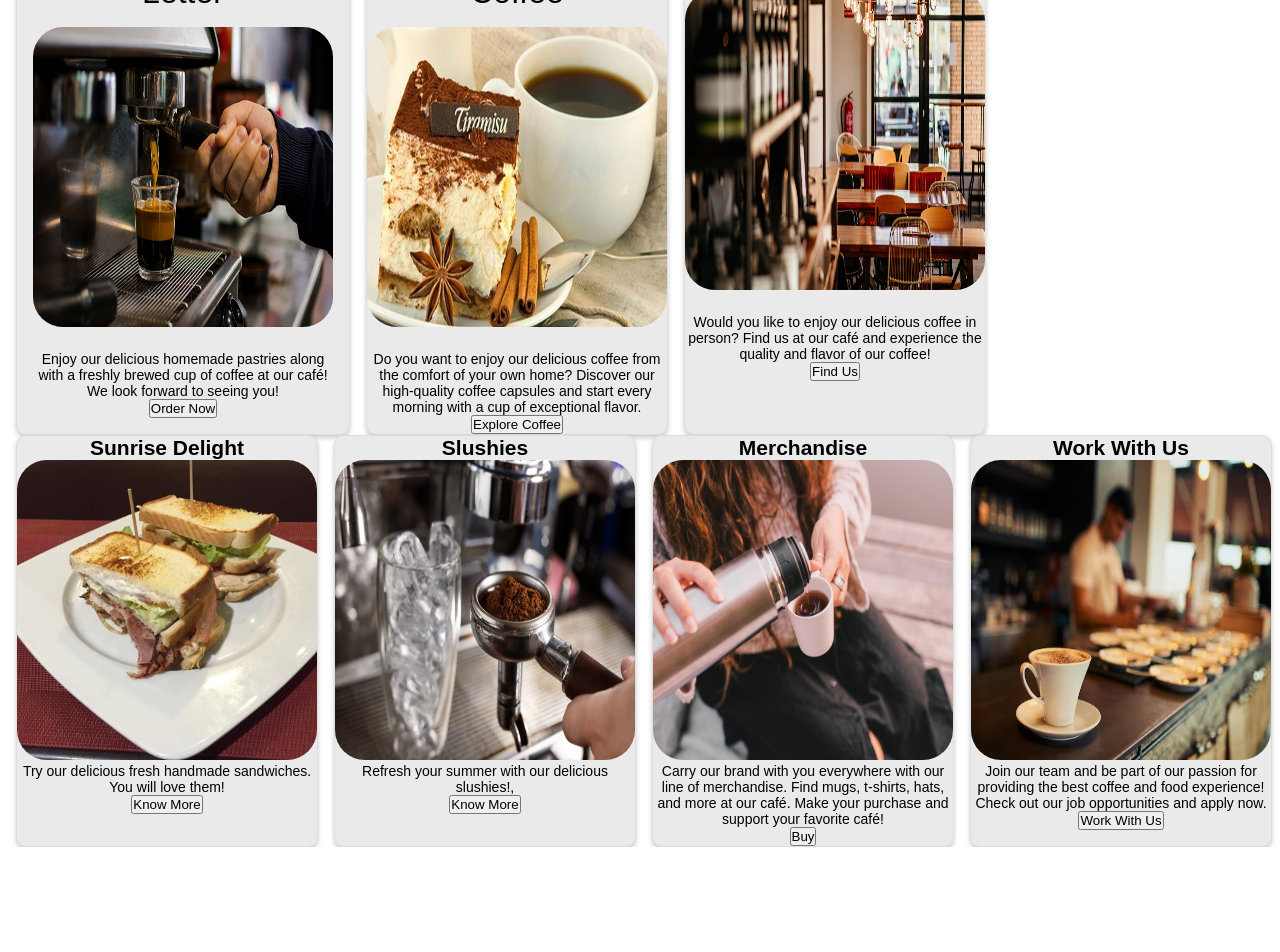
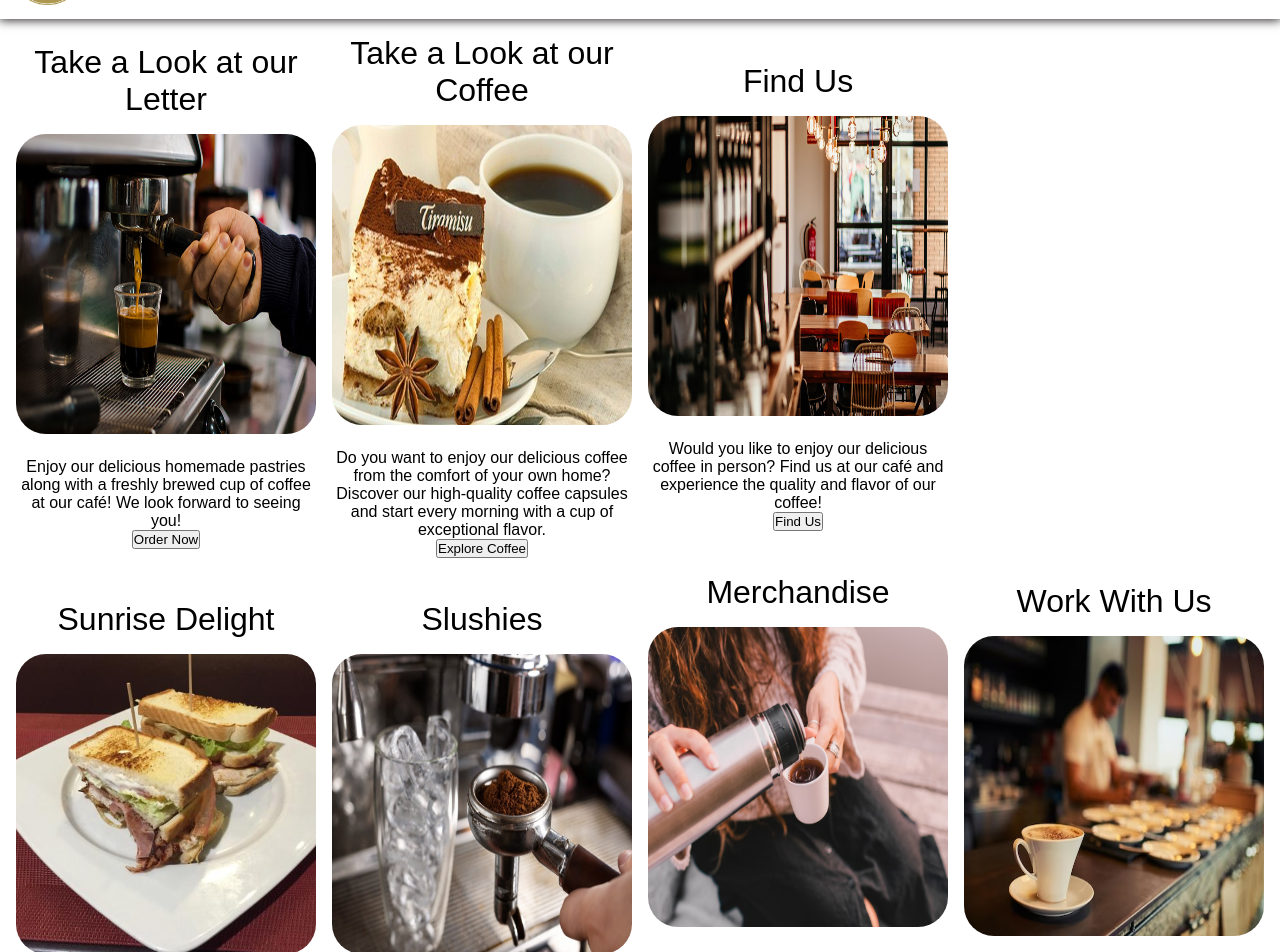
Before and after one commit to meeeww/tfg_cliente, a React (Vite) app: page /inicioactualizado in a window 1280 px wide. Shown: the part 80-1032 px from the top of the page. Before the commit the page ends 927 px from the top, so only its background shows below. Built offline with nearby package versions, Linux system fonts and the light colour scheme.

Commit message:
InfomacionActualizado terminado

```diff
--- a/src/components/InformacionActualizado.jsx
+++ b/src/components/InformacionActualizado.jsx
@@ -6,66 +6,91 @@ import cafe5 from '../assets/InformacionCafe/Informacioncafe5.jpg'
 import cafe6 from '../assets/InformacionCafe/Informacioncafe6.jpg'
 import cafe7 from '../assets/InformacionCafe/Informacioncafe7.jpg'
 
+import MainLayout from '../layout/MainLayout'
+
+
 import React from 'react'
 
 const InformacionActualizado = () => {
 
     return (
-        <div>
+        <MainLayout>
             <div className="InformacionActualizadaDivContainer1">
-                <div className="InformacionActualizadaDiv1">
+                <div className="InformacionActualizadaDiv">
                     <div className="InformacionActualizadaCaja">
                         <h2>Take a Look at our Letter</h2>
-                        <img src={cafe1} alt="" />
+                        <div>
+                            <img src={cafe1} alt="" />
+                        </div>
                     </div>
                     <p>Enjoy our delicious homemade pastries along with a freshly brewed cup of coffee at our café! We look forward to seeing you!</p>
-                    <button>Order Now</button>
+                    <button className="botonInformacionActualizada">Order Now</button>
                 </div>
-                <div className="InformacionActualizadaDiv2">
+                <div className="InformacionActualizadaDiv">
                     <div className="InformacionActualizadaCaja">
                         <h2>Take a Look at our Coffee</h2>
-                        <img src={cafe2} alt="" />
+                        <div>
+                            <img src={cafe2} alt="" />
+                        </div>
+
                     </div>
                     <p>Do you want to enjoy our delicious coffee from the comfort of your own home? Discover our high-quality coffee capsules and start every morning with a cup of exceptional flavor.</p>
-                    <button>Explore Coffee</button>
+                    <button className="botonInformacionActualizada">Explore Coffee</button>
                 </div>
-                <div className="InformacionActualizadaDiv3">
+                <div className="InformacionActualizadaDiv">
                     <div className="InformacionActualizadaCaja">
                         <h2>Find Us</h2>
-                        <img src={cafe3} alt="" />
+                        <div>
+                            <img src={cafe3} alt="" />
+                        </div>
                     </div>
-
                     <p>Would you like to enjoy our delicious coffee in person? Find us at our café and experience the quality and flavor of our coffee!</p>
-                    <button>Find Us</button>
+                    <button className="botonInformacionActualizada">Find Us</button>
                 </div>
             </div>
             <div className="InformacionActualizadaDivContainer2">
-                <div className="InformacionActualizadaDiv4">
-                    <h2>Sunrise Delight</h2>
-                    <img src={cafe4} alt="" />
+                <div className="InformacionActualizadaDiv">
+                    <div className="InformacionActualizadaCaja">
+                        <h2>Sunrise Delight</h2>
+                        <div>
+                            <img src={cafe4} alt="" />
+                        </div>
+                    </div>
                     <p>Try our delicious fresh handmade sandwiches. You will love them!</p>
-                    <button>Know More</button>
+                    <button className="botonInformacionActualizada">Know More</button>
                 </div>
-                <div className="InformacionActualizadaDiv5">
-                    <h2>Slushies</h2>
-                    <img src={cafe5} alt="" />
+                <div className="InformacionActualizadaDiv">
+                    <div className="InformacionActualizadaCaja">
+                        <h2>Slushies</h2>
+                        <div>
+                            <img src={cafe5} alt="" />
+                        </div>
+                    </div>
                     <p>Refresh your summer with our delicious slushies!,</p>
-                    <button>Know More</button>
+                    <button className="botonInformacionActualizada">Know More</button>
                 </div>
-                <div className="InformacionActualizadaDiv6">
-                    <h2>Merchandise</h2>
-                    <img src={cafe6} alt="" />
+                <div className="InformacionActualizadaDiv">
+                    <div className="InformacionActualizadaCaja">
+                        <h2>Merchandise</h2>
+                        <div>
+                            <img src={cafe6} alt="" />
+                        </div>
+                    </div>
                     <p>Carry our brand with you everywhere with our line of merchandise. Find mugs, t-shirts, hats, and more at our café. Make your purchase and support your favorite café!</p>
-                    <button>Buy</button>
+                    <button className="botonInformacionActualizada">Buy</button>
                 </div>
-                <div className="InformacionActualizadaDiv7">
-                    <h2>Work With Us</h2>
-                    <img src={cafe7} alt="" />
+                <div className="InformacionActualizadaDiv">
+                    <div className="InformacionActualizadaCaja">
+                        <h2>Work With Us</h2>
+                        <div>
+                            <img src={cafe7} alt="" />
+                        </div>
+                    </div>
                     <p>Join our team and be part of our passion for providing the best coffee and food experience! Check out our job opportunities and apply now.</p>
-                    <button>Work With Us</button>
+                    <button className="botonInformacionActualizada">Work With Us</button>
                 </div>
             </div>
-        </div>
+        </MainLayout>
     );
 };
 
```
